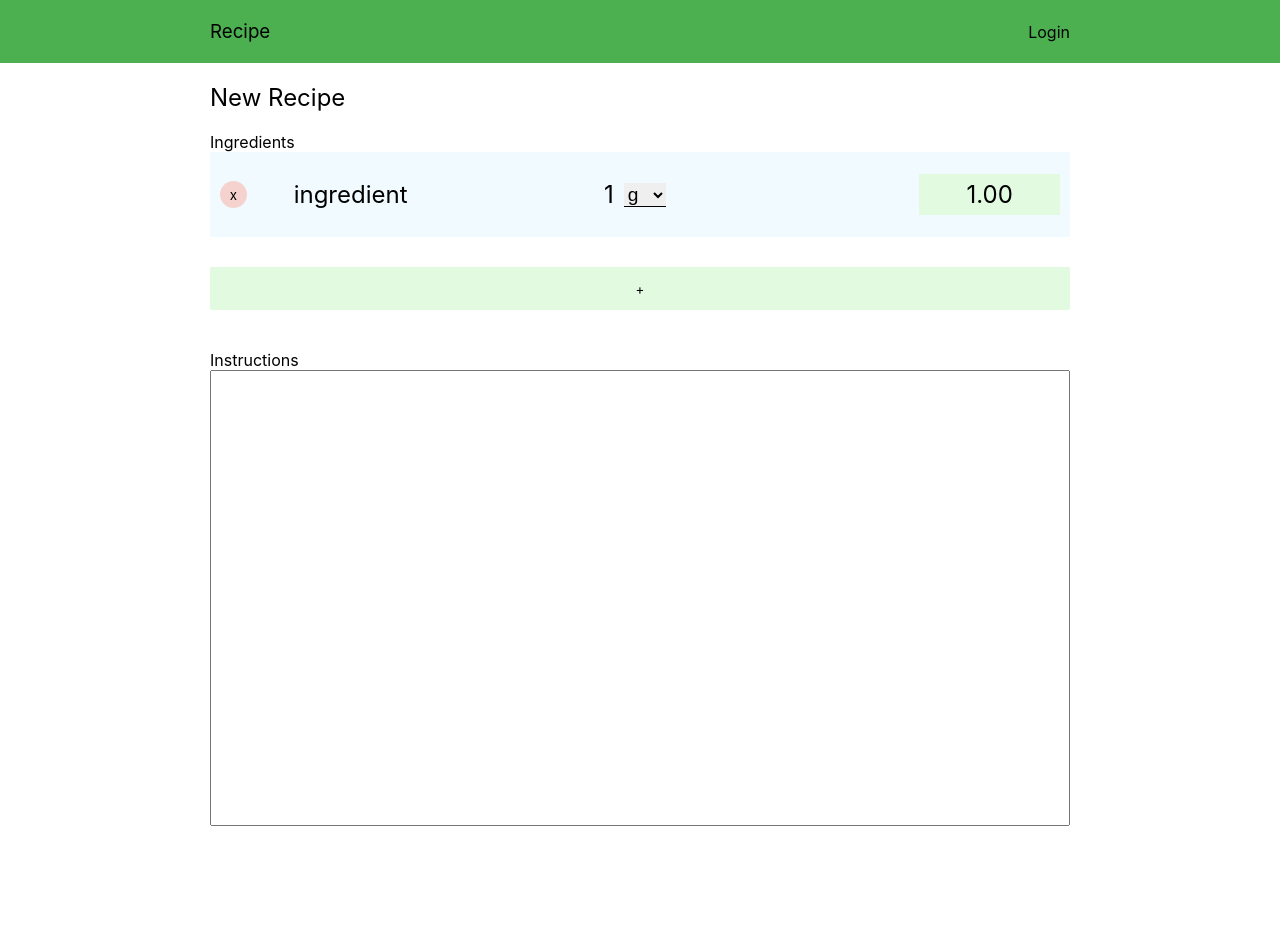
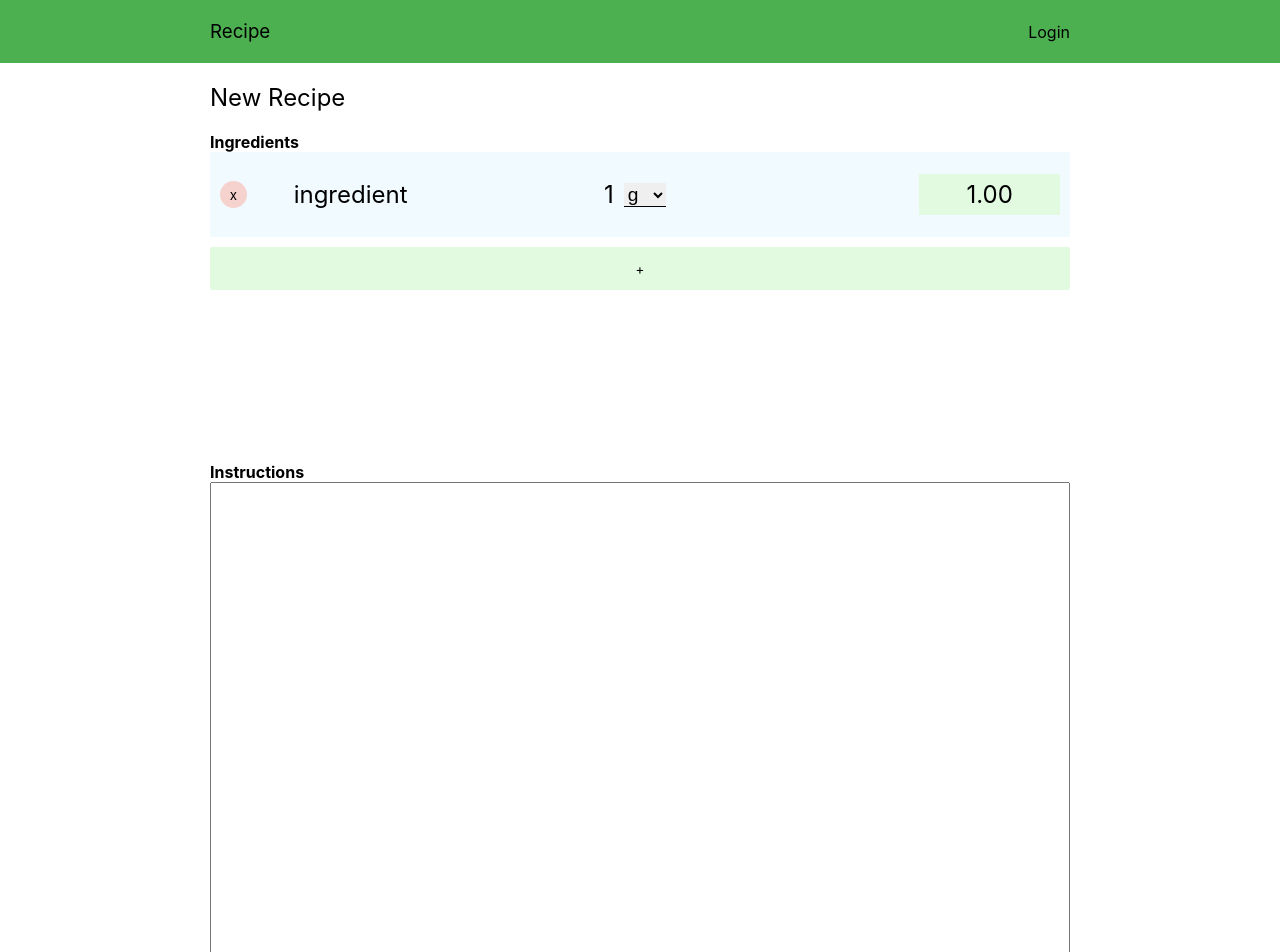
Before and after one commit to drsnails/recipe-gen-frontend, a React (Create React App) app: page /recipe in a window 1280 px wide. Shown: the top 952 px of the page. Before the commit the page ends 850 px from the top, so only its background shows below. Built offline with nearby package versions, Linux system fonts and the light colour scheme; the HTML template or start-up script is replaced by a standard one.

Commit message:
some scss

```diff
--- a/src/assets/scss/cmps/_ing-list.scss
+++ b/src/assets/scss/cmps/_ing-list.scss
@@ -7,7 +7,7 @@
         // height: 2em;
         border: none;
         border-radius: 2px;
-        margin-top: 1.5em;
+        // margin-top: 1.5em;
         background-color: #e1fae0;
         padding: 1em 5em;
         display: flex;
--- a/src/assets/scss/cmps/_ing-preview.scss
+++ b/src/assets/scss/cmps/_ing-preview.scss
@@ -1,8 +1,6 @@
 .ing-preview {
     display: flex;
     align-items: center;
-
-
 
     // margin-top: 10px;
     font-size: 1.5em;
@@ -74,6 +72,8 @@
     }
 
 
+
+
     @include for-tablet-layout {
         font-size: 1.3em;
     }
--- a/src/assets/scss/pages/_recipe-editor.scss
+++ b/src/assets/scss/pages/_recipe-editor.scss
@@ -1,6 +1,12 @@
 .recipe-editor {
-    textarea {
-        width: 100%;
-        resize: none;
+    .instructions {
+
+        margin-top: 20%;
+        textarea {
+            font-size: 1.1em;
+            width: 100%;
+            resize: none;
+        }
+
     }
 }
--- a/src/cmps/ingPreview.jsx
+++ b/src/cmps/ingPreview.jsx
@@ -1,19 +1,26 @@
-import { getAmountToScale } from "../services/utilService";
+import { useState } from "react";
+import { getAmountToScale, sleep } from "../services/utilService";
 
 
 export function IngPreview({ ingredient, ingToScale, onChangeRecipeData, handleIngChange, removeIngredient, isRemovedClass, providedRef, dragHandleProp, dragProp }) {
 
 
-
+    const [className, setClassName] = useState('');
 
 
     const ingToScaleClass = ingredient.id === ingToScale?.id ? 'chosen' : ''
     const amountToScale = ingToScale ? getAmountToScale(ingredient, ingToScale) : 0
     var unitsLength = ingredient.units.length + 3
 
+    const onRemoveIngredient = async () => {
+        setClassName('equal')
+        await sleep(350)
+        removeIngredient(ingredient.id)
+    }
+
     return (
-        <article ref={providedRef} {...dragProp} {...dragHandleProp} className={`ing-preview ${isRemovedClass}`}>
-            <button onClick={() => removeIngredient(ingredient.id)} className="remove-btn">x</button>
+        <article ref={providedRef} {...dragProp} {...dragHandleProp} className={`ing-preview ${className}`}>
+            <button onClick={onRemoveIngredient} className="remove-btn">x</button>
             <h4 title={ingredient.name} data-name="name" onBlur={(ev) => handleIngChange(ev, ingredient)} className="editable" contentEditable suppressContentEditableWarning={true}>{ingredient.name}</h4>
             <section className="amount-unit">
                 <span inputMode="numeric" data-name="amount" onBlur={(ev) => handleIngChange(ev, ingredient)} className="editable" contentEditable suppressContentEditableWarning={true}>{ingredient.amount}</span>
--- a/src/pages/RecipeEditor.jsx
+++ b/src/pages/RecipeEditor.jsx
@@ -29,12 +29,7 @@ export default function RecipeEditor() {
             setRecipe(recipeToSave)
             await recipeService.save(recipeToSave, field, value, ingId)
             // * if field is null thats means were removing an ingredient
-            // if (field === null) {
-            //     const ingToRemoveIdx = recipe.ingredients.findIndex(ing => ing.id === ingId)
-            //     setIngToRemoveIdx(ingToRemoveIdx)
-            //     // return
-            //     await sleep(400)
-            // }
+
             // setIngToRemoveIdx(null)
 
         } catch (err) {
@@ -156,7 +151,7 @@ export default function RecipeEditor() {
         <div className='recipe-editor'>
             <h2 onBlur={({ target }) => onChangeRecipeData('name', target.innerText)} contentEditable suppressContentEditableWarning={true} >{recipe.name}</h2>
             <br />
-            <h4>Ingredients</h4>
+            <strong>Ingredients</strong>
             <IngList
                 removeIngredient={removeIngredient}
                 addIngredient={addIngredient}
@@ -168,10 +163,8 @@ export default function RecipeEditor() {
                 onReOrderIngs={onReOrderIngs}
             />
 
-            <br />
-            <br />
-            <h4>Instructions</h4>
-            <section>
+            <section className="instructions">
+                <strong>Instructions</strong>
                 <textarea onChange={(({ target }) => onChangeRecipeData('instructions', target.value))} value={recipe.instructions} name="instructions" id="" cols="30" rows="30"></textarea>
             </section>
         </div>
```
